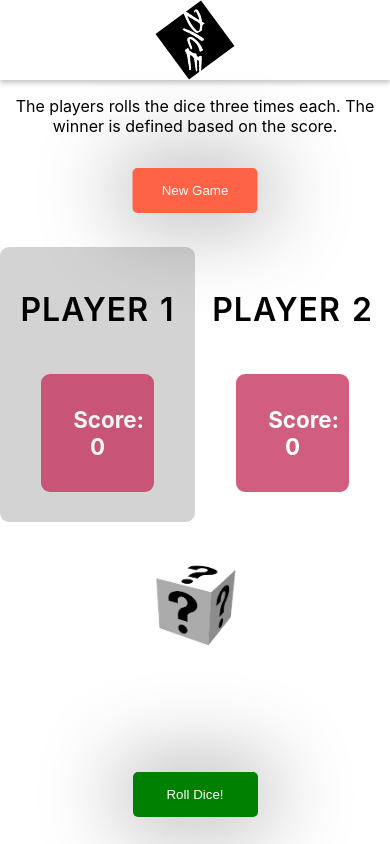
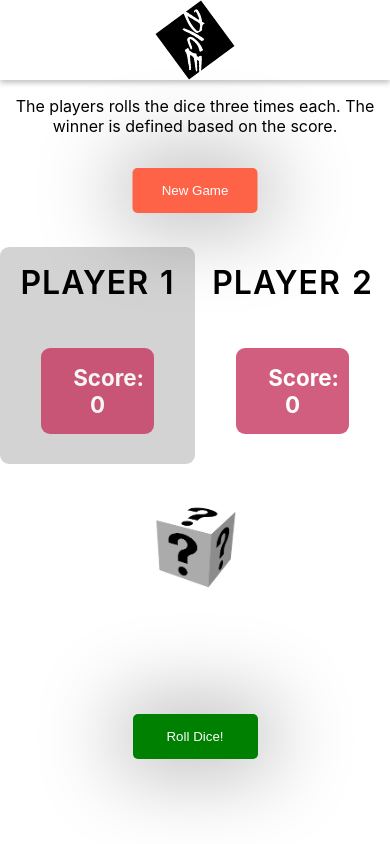
Before and after one commit to IvanDyvak/dice-app, a React (Create React App) app: page / in a window 390 px wide. Built offline with nearby package versions, Linux system fonts and the light colour scheme.

Commit message:
final release

```diff
--- a/src/App.css
+++ b/src/App.css
@@ -127,13 +127,17 @@ img{
 @media (max-width: 500px){
     .player .name {
         font-size: 2rem;
+        margin-top: 1rem;
     }
     .winner-name {
-        top: 77%;
+        top: 72%;
         font-size: 1.5rem;
         text-align: center;
     }
     .reset-btn {
         top: 10.5rem;
     }
+    .score-line {
+        padding: 1rem 2rem;
+    }
 }
```
